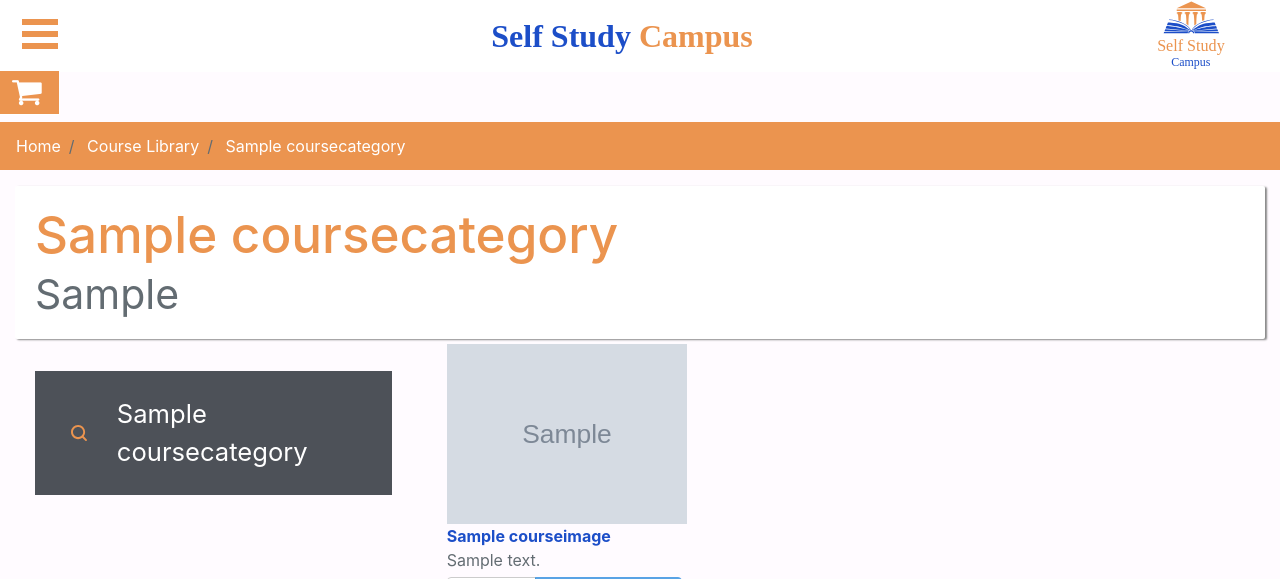
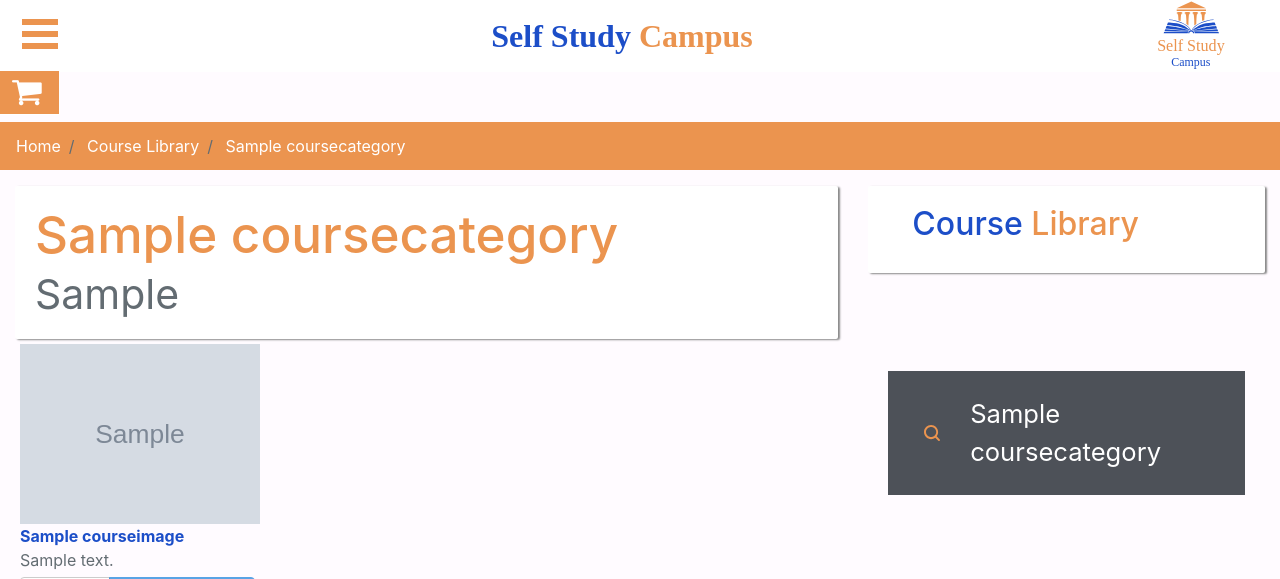
Before and after one commit to Justin859/Self-Study-Campus, a Django app: template selfstudy/templates/course_category.html in a window 1280 px wide. Shown: the top 579 px of the page. Run offline with Django 3.2, Linux system fonts and the light colour scheme; the template is opened without the code that fills it: values that come from a table or form of the project are taken from there, others are empty; tables that the repository leaves empty hold one stand-in row (values such as "Sample post"); grey boxes marked "Sample" are stand-in pictures; some libraries are stand-ins or nearby versions.

Commit message:
Changed layout for course-library.

```diff
--- a/selfstudy/templates/course_category.html
+++ b/selfstudy/templates/course_category.html
@@ -49,32 +49,24 @@
 {% endif %}
 <div class="container-fluid">
 <div class="row">
-    <div class="col-12">
+    <div class="col-12 col-lg-8">
         <div class="card regular-card regular-card-course">
             <div class="card-block">
                 <h1 style="color: rgb(235,148,79);">{{category_selected.title}}<br /><small class="text-muted">{{selected_course.category}}</small></h1>
             </div>
         </div>
     </div>
+    <div class="col-12 col-lg-4 hidden-md-down">
+        <br class="hidden-md-up">
+        <div class="card regular-card pl-4">
+            <div class="card-block">
+                <h2 class="text-muted card-title"><span style="color: rgb(28,78,200);">Course</span><span style="color: rgb(235,148,79);"> Library</span></h2>
+            </div>
+        </div>
+    </div>
 </div>
 
 <div class="row">
-    <div class="col-12 col-lg-4">
-            <ul class="cd-accordion-menu">
-                {% for category in categories %}
-                <li>
-                    <a href="/course-library/{{category.id}}/{{category.title}}/" for="group-{{forloop.counter}}">{{category.title}}</a>
-                </li>
-                {% endfor %}
-            </ul> <!-- cd-accordion-menu -->
-    </div>
-    <div class="col-12 hidden-md-up">
-        <div class="card regular-card regular-card-course">
-            <div class="card-block">
-                <h1 style="color: rgb(235,148,79);">Courses<br /></h1>
-            </div>
-        </div>
-    </div>
     <div class="col-12 col-lg-8" id="main">
         <div class="row">
             <div class="grid col-sm-12">
@@ -85,7 +77,7 @@
                 <p style="color: #1C4EC8"><b>{{course.title}}</b></p>
                 <p class="card-text text-muted text-justify">{{course.description|truncatewords:20}}</p>
                 <div class="btn-group" role="group" aria-label="Basic example" style="padding-top: 5px !important;">
-                        <a href="/course-library/{{course.id}}/{{course.title}}/detail/#main" class="btn btn-secondary">view <i class="fa fa-eye"></i></a>
+                    <a href="/course-library/{{course.id}}/{{course.title}}/detail/" class="btn btn-secondary">view <i class="fa fa-eye"></i></a>
                     {% if user.is_authenticated %}
                     {% if course.id in user_courses or course.id in user_cart_items %}
                         {% if course.id in user_cart_items %}
@@ -105,6 +97,16 @@
             </div>
         </div>
     </div>
+    <div class="col-12 col-lg-4">
+        <ul class="cd-accordion-menu">
+        {% for category in categories %}
+            <li>
+                <a href="/course-library/{{category.id}}/{{category.title}}/" for="group-{{forloop.counter}}">{{category.title}}</a>
+            </li>
+        {% endfor %}
+
+        </ul> <!-- cd-accordion-menu -->
+    </div>
 </div>
 
 </div>
```
Also changed, not shown: selfstudy/templates/course_library.html (+17 -18 lines), selfstudy/templates/course_library_main.html (+7 -7 lines). Lines whose indentation alone changed are shown as unchanged.
